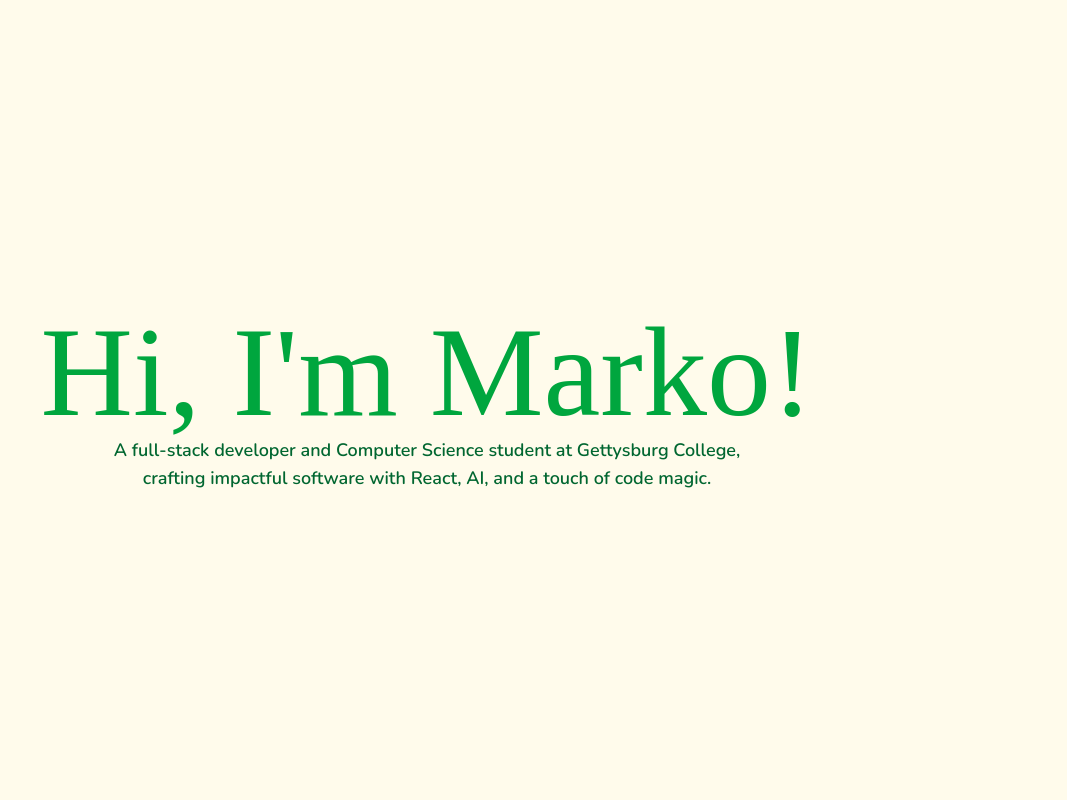
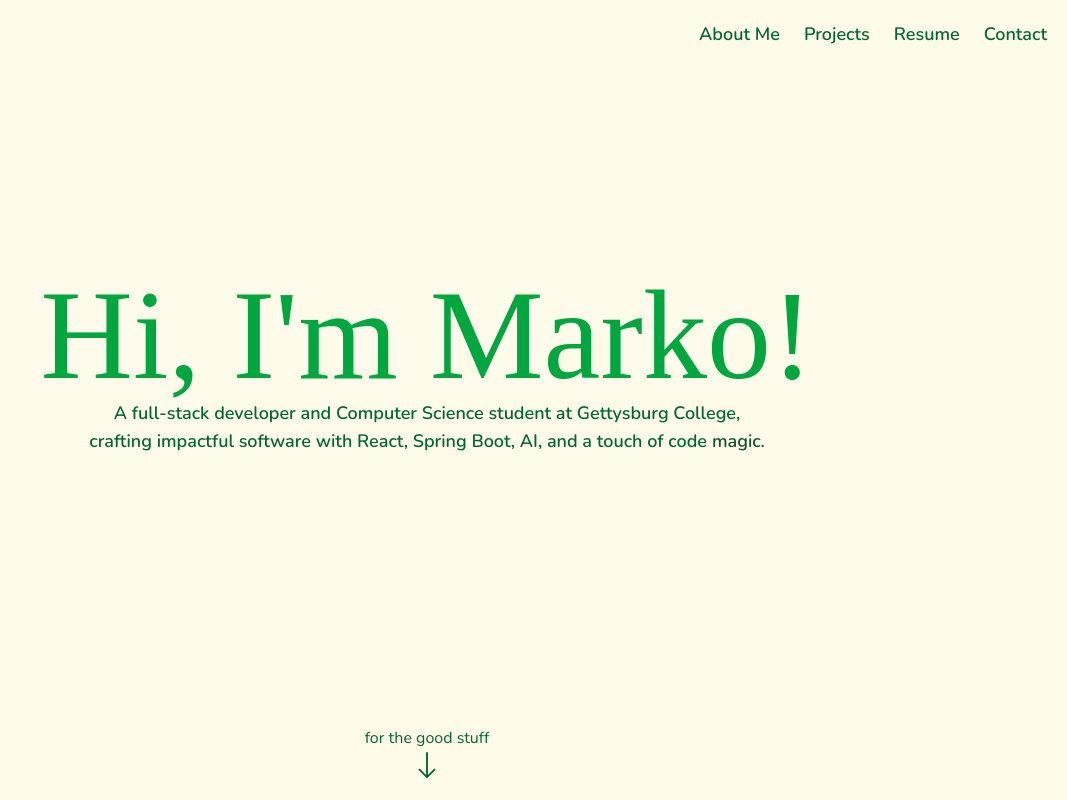
Before and after one commit to mrktsm/portfolio, a React (Vite) app: page / in a window 1280 px wide. Shown: the whole page, without its empty margins (213-1280 px from the left). Built offline with nearby package versions, Linux system fonts and the light colour scheme.

Commit message:
Add Arrow

```diff
--- a/src/App.tsx
+++ b/src/App.tsx
@@ -1,16 +1,41 @@
 import { MagicWord } from "./components/MagicWord.js";
+import { BsArrowDown } from "react-icons/bs";
 
 const App = () => {
   return (
-    <div className="flex flex-col justify-center items-center h-screen bg-amber-50">
+    <div className="flex flex-col justify-between h-screen bg-amber-50">
+      <div className="absolute top-5 right-5 flex space-x-6">
+        <a
+          href="#about"
+          className="text-green-800 text-lg font-semibold hover:text-green-600"
+        >
+          About Me
+        </a>
+        <a
+          href="#projects"
+          className="text-green-800 text-lg font-semibold hover:text-green-600"
+        >
+          Projects
+        </a>
+        <a
+          href="#resume"
+          className="text-green-800 text-lg font-semibold hover:text-green-600"
+        >
+          Resume
+        </a>
+        <a
+          href="#Contact"
+          className="text-green-800 text-lg font-semibold hover:text-green-600"
+        >
+          Contact
+        </a>
+      </div>
+      <div className="flex flex-col justify-center items-center flex-grow">
         <span
           className="text-9xl text-green-600 inline-block"
           style={{ fontFamily: "Hooey-Regular" }}
         >
           Hi, I'm Marko!
-        {/* <span className="wave text-6xl" style={{ verticalAlign: "middle" }}>
-          👋
-        </span>{" "} */}
         </span>
         <span className="text-lg font-semibold text-green-800 flex flex-col items-center">
           <p>
@@ -18,10 +43,17 @@ const App = () => {
             College,
           </p>
           <p>
-          crafting impactful software with React, AI, and a touch of code{" "}
-          <MagicWord />.
+            crafting impactful software with React, Spring Boot, AI, and a touch
+            of code <MagicWord />.
           </p>
         </span>
+      </div>
+
+      {/* Bottom Content */}
+      <div className="text-green-800 flex flex-col items-center mb-5">
+        <p>for the good stuff</p>
+        <BsArrowDown className=" text-3xl" />
+      </div>
     </div>
   );
 };
--- a/src/components/MagicWord.tsx
+++ b/src/components/MagicWord.tsx
@@ -169,12 +169,12 @@ export const MagicWord: React.FC = () => {
   useEffect(() => {
     const element: any = document.querySelector(".shake");
     if (!shakeEnabled || iterations >= 5) return;
-    setIterations((prev) => prev + 1);
     // Initialize the interval without the delay for class removal and re-addition
     const interval = setInterval(() => {
       element.classList.remove("shake"); // Remove the shake class
       void element.offsetWidth; // Trigger reflow/repaint to ensure the class removal is processed
       element.classList.add("shake"); // Re-add the shake class
+      setIterations((prev) => prev + 1);
     }, 4000); // Repeat every 2 seconds
 
     return () => clearInterval(interval);
@@ -188,7 +188,10 @@ export const MagicWord: React.FC = () => {
           className="fixed top-0 left-0 w-full h-full pointer-events-none z-50"
         />
       )}
-      <span onClick={handleClick} className="shake cursor-pointer">
+      <span
+        onClick={handleClick}
+        className="shake cursor-pointer text-green-900"
+      >
         magic
       </span>
     </>
```
Lines whose indentation alone changed are shown as unchanged.
